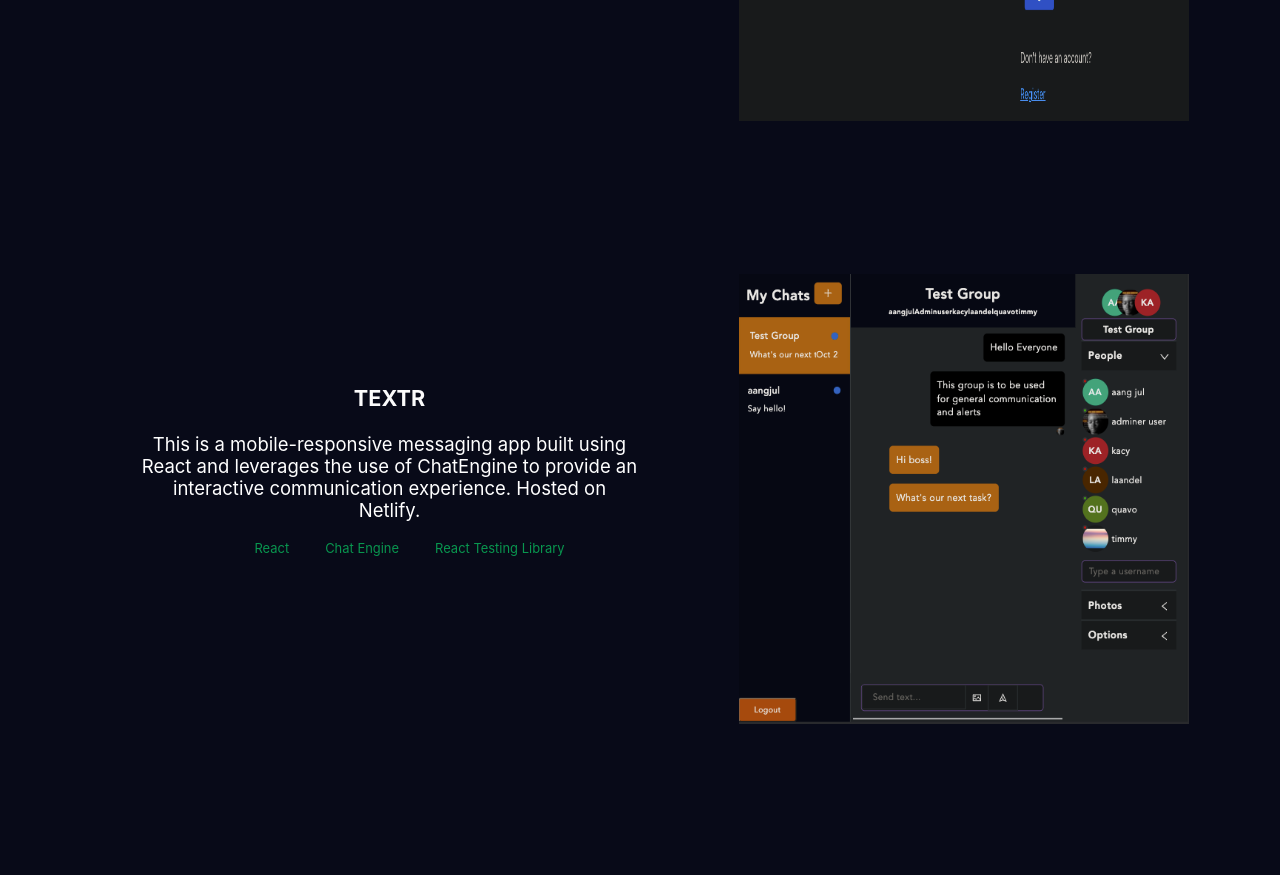
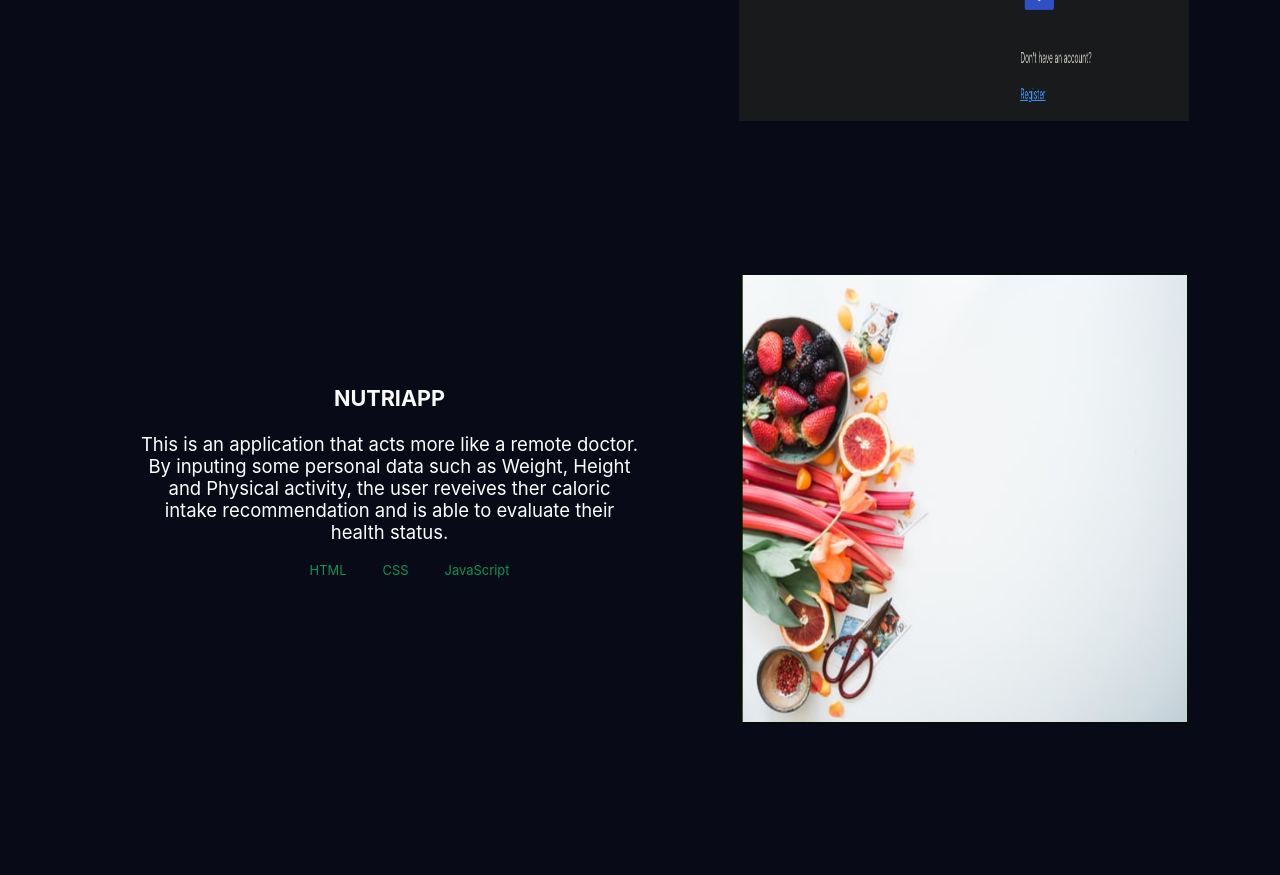
Before and after one commit to damian-sketch/Portfolio, a React (Create React App) app: page / in a window 1280 px wide. Shown: the part 4120-4995 px from the top of the page. Built offline with nearby package versions, Linux system fonts and the light colour scheme; a web font is replaced by a local one.

Commit message:
Remove redundant project

```diff
--- a/src/components/projects/index.js
+++ b/src/components/projects/index.js
@@ -32,26 +32,6 @@ function Projects() {
         </div>
         <div className="projImage">
           <img src={hunters} alt=""></img>
-        </div>
-      </div>
-      <div data-aos="zoom-out" className="indivProject">
-        <div data-aos="zoom-out" className="project-text">
-          <p>
-            <h3>
-              <a href="https://happy-davinci-4bd16c.netlify.app/">TEXTR</a>
-            </h3>
-            This is a mobile-responsive messaging app built using React and
-            leverages the use of ChatEngine to provide an interactive
-            communication experience. Hosted on Netlify.
-          </p>
-          <ul className="tech">
-            <li>React</li>
-            <li>Chat Engine</li>
-            <li>React Testing Library</li>
-          </ul>
-        </div>
-        <div className="projImage">
-          <img src={convo} alt=""></img>
         </div>
       </div>
 
```
